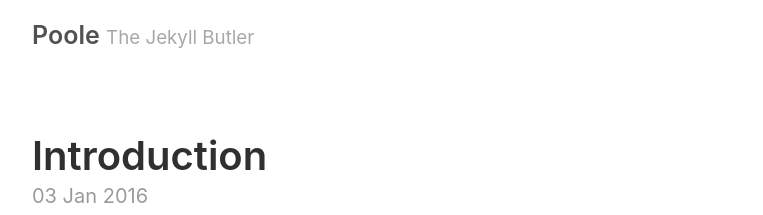
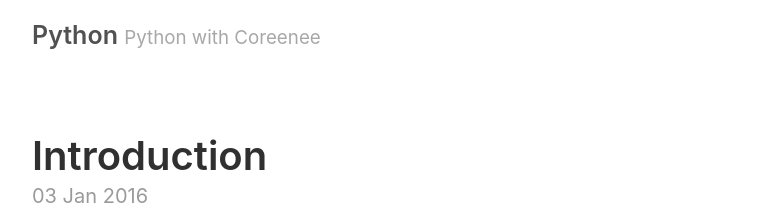
Before and after one commit to Coreenee/coreenee.github.io, a Jekyll site: the page built from index.html, in a window 1280 px wide. Shown: the top 215 px of the page, without its empty margins (258-1021 px from the left). Built offline with Jekyll 4.4.1, drawn with Linux system fonts in a browser that asks for light colours; the list of posts is cut into pages by our own code.

Commit message:
Update _config.yml

```diff
--- a/_config.yml
+++ b/_config.yml
@@ -1,7 +1,7 @@
 # Setup
-title: Poole
-tagline: The Jekyll Butler
-url: https://getpoole.com
+title: Python
+tagline: Python with Coreenee
+url: https://coreenee.github.io
 paginate: 1
 baseurl: ""
 permalink: pretty
@@ -33,11 +33,11 @@ sass:
 
 # Specify the author for blog posts
 author:
-  name: Mark Otto
-  url: https://twitter.com/mdo
-  email: markdotto@gmail.com
+  name: JUNSUNG KIM
+  url: not
+  email: kkim509@naver.com
 
 # Custom vars
 version: 3.0.0
 github:
-  repo: https://github.com/poole/poole
+  repo: https://github.com/Coreenee/coreenee.github.io
```
